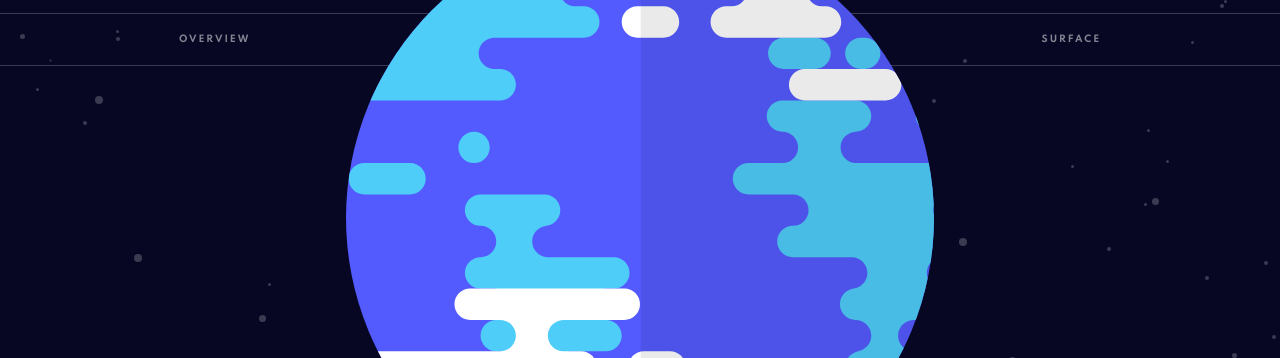
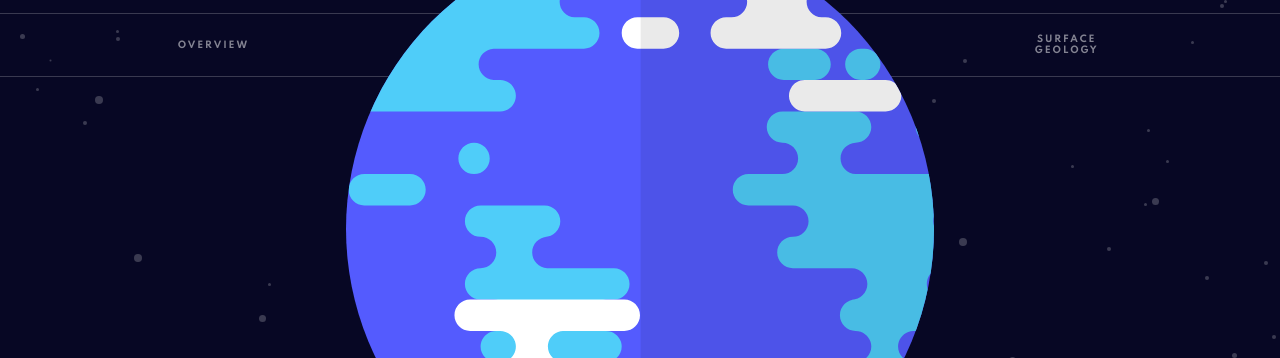
Before and after one commit to philosophy-flow/planets-fact-app, a React app: page /Earth in a window 1280 px wide. Shown: the part 168-526 px from the top of the page. Built offline with nearby package versions, Linux system fonts and the light colour scheme.

Commit message:
tracking selected content as state and setting up text render logic

```diff
--- a/src/components/Planet/Planet.css
+++ b/src/components/Planet/Planet.css
@@ -16,6 +16,7 @@
   letter-spacing: .12rem;
 
   padding: 1.25rem 0;
+  width: 5rem;
 
 }
 
--- a/src/components/Planet/Planet.js
+++ b/src/components/Planet/Planet.js
@@ -1,27 +1,50 @@
 import './Planet.css';
+import React, {useState} from 'react';
 
 /* link icon for source */
 import { FontAwesomeIcon } from '@fortawesome/react-fontawesome';
 import {faExternalLinkSquareAlt} from '@fortawesome/free-solid-svg-icons';
 
 function Planet({planet}) {
+  const [activeContent, setActiveContent] = useState('overview');
+
+  // set active text & source
+  let activeText = '';
+  let activeSource = '';
+  switch (activeContent) {
+    case 'overview':
+      activeText = planet.overview.content;
+      activeSource = planet.overview.source;
+      break;
+    case 'structure':
+      activeText = planet.structure.content;
+      activeSource = planet.structure.source;
+      break;
+    case 'surface':
+      activeText = planet.geology.content;
+      activeSource = planet.geology.source;
+      break;
+    default:
+      break;
+  }
+
   return (
     <main className="Planet">
       <section className="planet-content-container">
         <nav className="planet-navigation-container">
-          <button>Overview</button>
-          <button>Structure</button>
-          <button>Surface</button>
+          <button onClick={() => setActiveContent('overview')}>Overview</button>
+          <button onClick={() => setActiveContent('structure')}>Internal Structure</button>
+          <button onClick={() => setActiveContent('surface')}>Surface Geology</button>
         </nav>
         <figure className="planet-image-container">
           <img className={`${planet.name.toLowerCase()}-image`} src={planet.images.planet} alt="planet" />
         </figure>
         <article className="planet-text-container">
           <h1>{planet.name}</h1>
-          <p className="planet-text">{planet.overview.content}</p>
+          <p className="planet-text">{activeText}</p>
           <div className="planet-source">
             <span>Source : </span>
-            <a href={planet.overview.source}> Wikipedia</a>
+            <a href={activeSource}> Wikipedia</a>
             <span><FontAwesomeIcon className="link-icon" icon={faExternalLinkSquareAlt} /></span>
           </div>
         </article>
```
